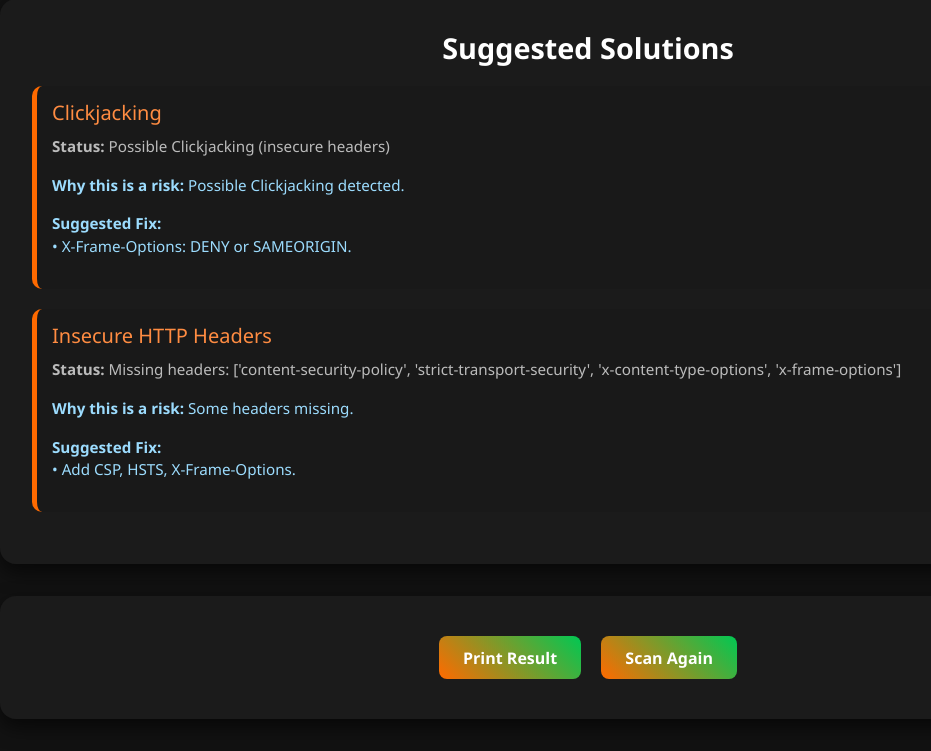
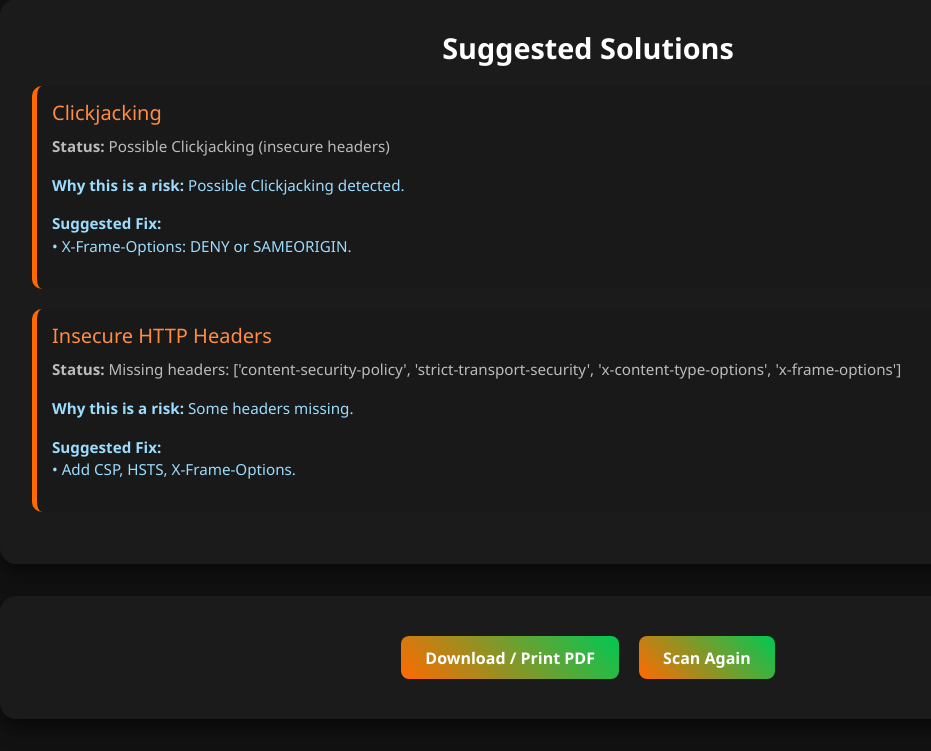
Before and after one commit to divesh-bhakari/webappscanner, a Flask app: page /scan_result/03f36d30-4b29-4bb5-9d6b-b2f67587f00a in a window 1280 px wide. Shown: the part 1182-1933 px from the top of the page, without its empty margins (52-983 px from the left). Run offline with Flask 3, Linux system fonts and the light colour scheme; the visitor is signed in with stand-in values (Sample User, id 1).

Commit message:
minute pint button changes

```diff
--- a/templates/result.html
+++ b/templates/result.html
@@ -192,10 +192,12 @@ body {
   </section>
 
   <!-- Actions -->
-  <section class="glass-card text-center">
-    <button class="btn btn-primary" onclick="window.print()">Print Result</button>
+<section class="glass-card text-center">
+    <a href="{{ url_for('scan_result_pdf', job_id=job_id) }}" class="btn btn-primary" target="_blank">
+        Download / Print PDF
+    </a>
     <a href="/" class="btn btn-primary">Scan Again</a>
-  </section>
+</section>
 
 </div>
 
```
